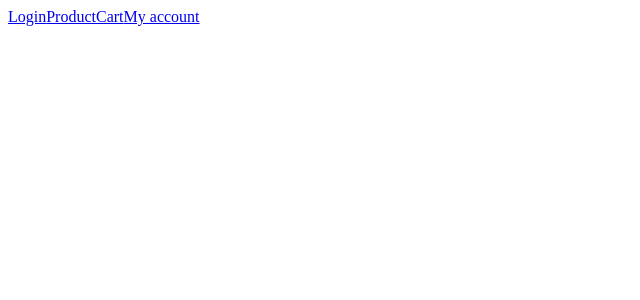
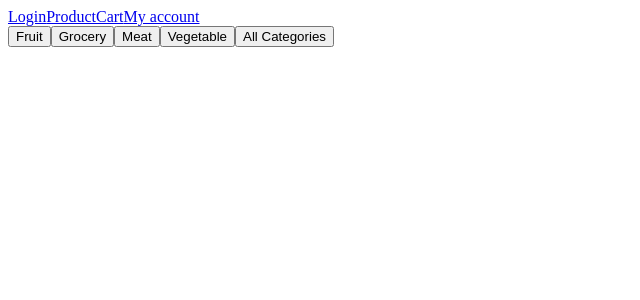
Before and after one commit to Annamantula/ALSA-FE-II, a React (Create React App) app: page / in a window 1280 px wide. Shown: the top 300 px of the page, without its empty margins (0-640 px from the left). Built offline with nearby package versions, Linux system fonts and the light colour scheme.

Commit message:
Added categories to navbar, setup singleproduct function

```diff
--- a/src/components/App.js
+++ b/src/components/App.js
@@ -1,6 +1,6 @@
 import React,{useState} from "react"
 import { Route, Link, Routes } from "react-router-dom";
-import { Products, Login, Register,Home,NavBar } from "./index";
+import { Products, Login, Register,Home,NavBar, SingleProduct } from "./index";
 
 const App = () => {
     const [category,setCategory] = useState("");
@@ -8,12 +8,14 @@ const App = () => {
 
     return (
         <div>
-           <NavBar/>
+           <NavBar setCategory={setCategory}/>
            <Routes>
-           <Route path="/login" element={<Home />} />
+           <Route path="/" element={<Home />} />
             <Route path="/products" element={<Products category={category}/>} />
+            <Route path="/products/:product_id" element={<SingleProduct />} />
             <Route path="/login" element={<Login />} />
             <Route path="/register" element={<Register />} />
+
             </Routes>
         </div>
     )
--- a/src/components/Home.js
+++ b/src/components/Home.js
@@ -11,23 +11,8 @@ export default function Home (props) {
 
 
         <div>
-        <button onClick={(event)=>{
-          event.preventDefault()
-        setCategory("fruit")
-      }}>Fruit</button>
-    <button onClick={(event)=>{
-          event.preventDefault()
-      setCategory("grocery")}}>Grocery</button>
-    <button onClick={(event)=>{
-          event.preventDefault()
-      setCategory("meat")}}>Meat</button>
-    <button onClick={(event)=>{
-          event.preventDefault()
-      setCategory("vegetable")}}>Vegetable</button>
-      <button onClick={(event)=>{
-          event.preventDefault()
-      setCategory("")}}>All Categories</button>
-  </div>
+
+        </div>
 
     )
 }
--- a/src/components/Login.js
+++ b/src/components/Login.js
@@ -23,7 +23,7 @@ function Login() {
 
     const registerButton = async (event) => {
         event.preventDefault();
-        navigate("/Register");
+        navigate("/register");
       };
 
     return(
--- a/src/components/NavBar.js
+++ b/src/components/NavBar.js
@@ -1,15 +1,67 @@
-import React from "react"
-import { Link } from "react-router-dom"
+import React from "react";
+import { Link, Navigate, useNavigate } from "react-router-dom";
 
-export default function NavBar() {
-
-    return(
+export default function NavBar(props) {
+    const [setCategory] = [props.setCategory];
+    const nav = useNavigate();
+  return (
+    <nav>
+      <div>
+        <Link to="/login">Login</Link>
+        {/* <Link to = "/register">Register</Link> */}
+        <Link to="/products">Product</Link>
+        <Link to="/cart">Cart</Link>
+        <Link to="/">My account</Link>
+      </div>
+      <div>
         <div>
-        <Link to = "/login">Login</Link>
-        {/* <Link to = "/register">Register</Link> */}
-        <Link to = "/products">Product</Link>
-        <Link to = "/cart">Cart</Link>
-        <Link to = "/">My account</Link>
+          <button
+            onClick={(event) => {
+              event.preventDefault();
+              setCategory("fruit");
+              nav("/products");
+            }}
+          >
+            Fruit
+          </button>
+          <button
+            onClick={(event) => {
+              event.preventDefault();
+              setCategory("grocery");
+              nav("/products");
+            }}
+          >
+            Grocery
+          </button>
+          <button
+            onClick={(event) => {
+              event.preventDefault();
+              setCategory("meat");
+              nav("/products");
+            }}
+          >
+            Meat
+          </button>
+          <button
+            onClick={(event) => {
+              event.preventDefault();
+              setCategory("vegetable");
+              nav("/products");
+            }}
+          >
+            Vegetable
+          </button>
+          <button
+            onClick={(event) => {
+              event.preventDefault();
+              setCategory("");
+              nav("/products");
+            }}
+          >
+            All Categories
+          </button>
         </div>
-    )
+      </div>
+    </nav>
+  );
 }
--- a/src/components/Products.js
+++ b/src/components/Products.js
@@ -1,6 +1,7 @@
 import React, { useEffect, useState } from "react"
+import { Link } from "react-router-dom";
 import { getAllProducts } from "../api/apiProductIndex";
-import { UpdateProduct, DeleteProduct } from "./index"
+import { UpdateProduct, DeleteProduct, CreateProduct } from "./index"
 
 export default function Products(props) {
   const [refresh, setRefresh] = useState(false);
@@ -36,11 +37,12 @@ export default function Products(props) {
                 event.preventDefault()
             setCategory("")}}>All Categories</button>
         </div> */}
-
-        {products.map((product, id) => {
+        <CreateProduct />
+        {products.map((product) => {
         return (
           ((product.isActive || localStorage.getItem("isAdmin")) && (!category || product.category === category) ? (
-          <div key={id} >
+          <div key={product.id} >
+            <Link to={`/products/${product.id}`}>Details</Link>
           <h5>Name:</h5>
           <p>{product.name}</p>
           <img src={product.img_url} alt={product.name}/>
--- /dev/null
+++ b/src/components/SingleProduct.js
@@ -0,0 +1,3 @@
+export default function SingleProduct() {
+
+}
--- a/src/components/index.js
+++ b/src/components/index.js
@@ -5,5 +5,6 @@ export { default as Products } from "./Products";
 export { default as UpdateProduct } from "./UpdateProduct";
 export { default as DeleteProduct } from "./DeleteProduct"
 export { default as CreateProduct } from "./CreateProduct";
-export {default as Home} from "./Home";
-export {default as NavBar} from "./NavBar";
+export { default as Home } from "./Home";
+export { default as NavBar } from "./NavBar";
+export { default as SingleProduct } from "./SingleProduct";
```
